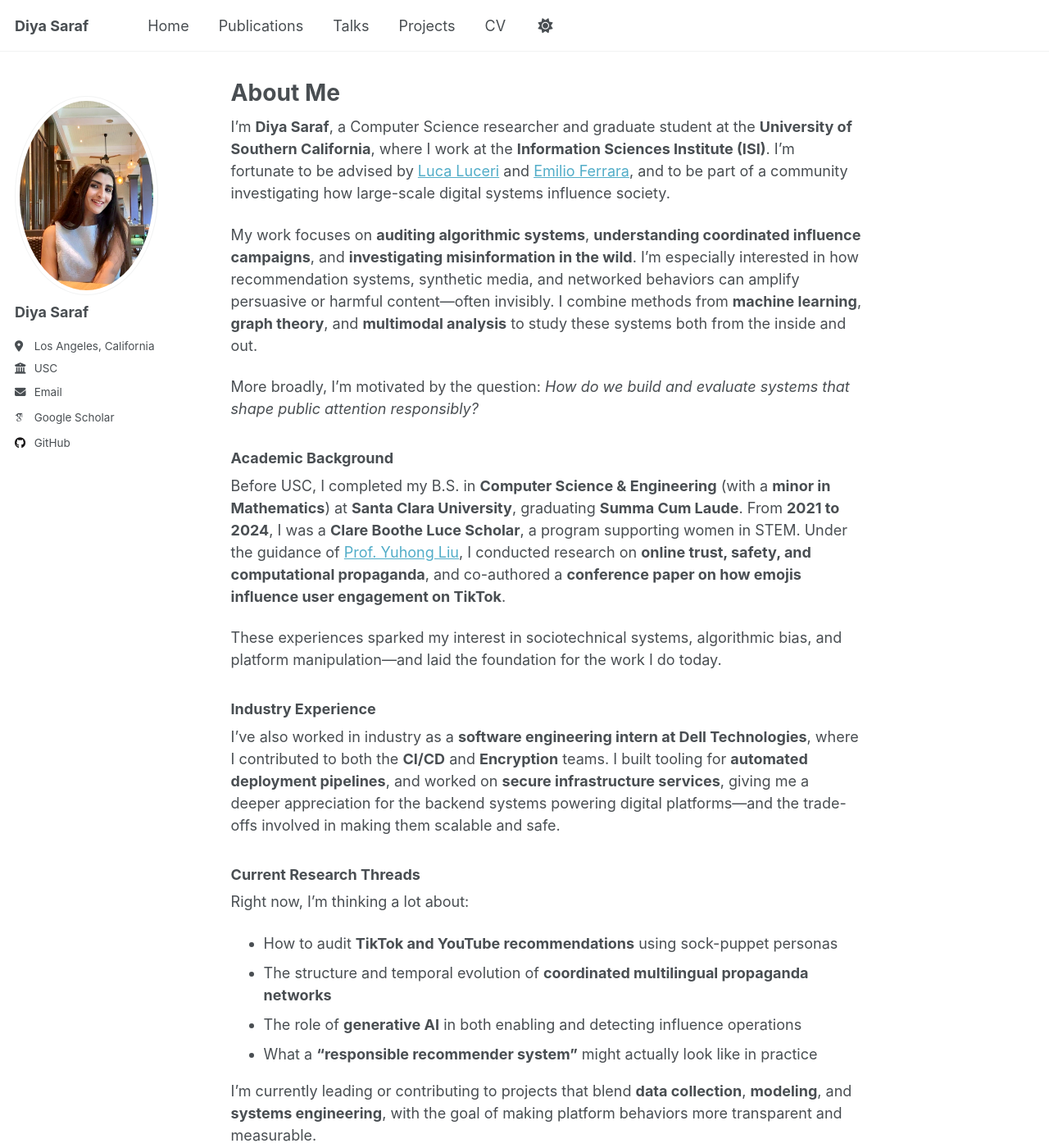
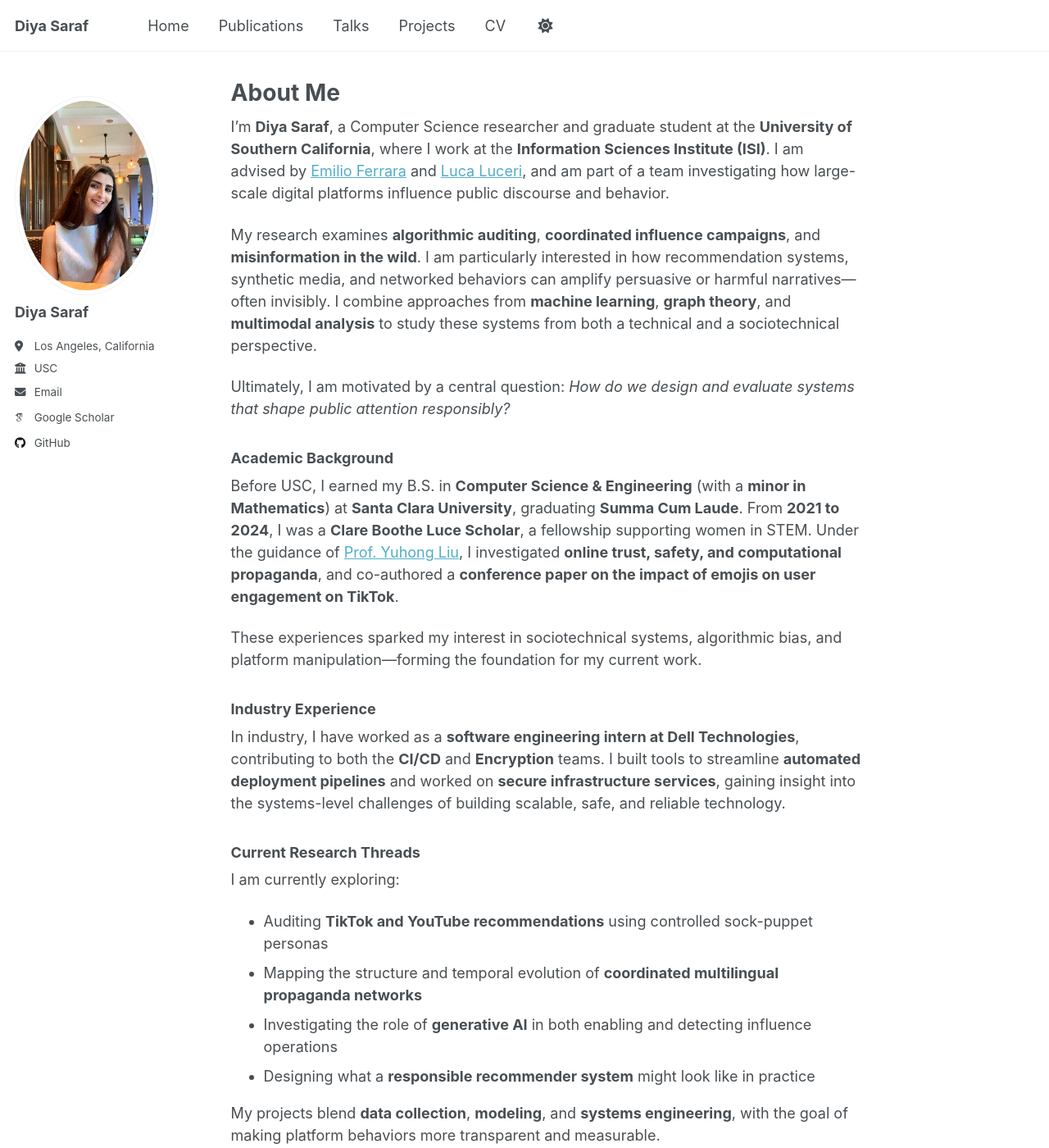
Before and after one commit to ds257/ds7.github.io, a Jekyll site: the page built from _pages/about.md, in a window 1280 px wide and 1400 px high. Shown: the whole window at 82% size. Built offline with Jekyll 4.4.1, drawn with Linux system fonts in a browser that asks for light colours; some web fonts are replaced; a script that is not in the unit is left out; some of the changed text lies outside the part shown.

Commit message:
Update about.md

```diff
--- a/_pages/about.md
+++ b/_pages/about.md
@@ -7,45 +7,43 @@ redirect_from:
   - /about.html
 ---
 
-I’m **Diya Saraf**, a Computer Science researcher and graduate student at the **University of Southern California**, where I work at the **Information Sciences Institute (ISI)**. I’m fortunate to be advised by [Luca Luceri](https://www.luceriluc.it/) and [Emilio Ferrara](http://www.emilio.ferrara.name/), and to be part of a community investigating how large-scale digital systems influence society.
+I’m **Diya Saraf**, a Computer Science researcher and graduate student at the **University of Southern California**, where I work at the **Information Sciences Institute (ISI)**. I am advised by [Emilio Ferrara](http://www.emilio.ferrara.name/) and [Luca Luceri](https://www.luceriluc.it/), and am part of a team investigating how large-scale digital platforms influence public discourse and behavior.
 
-My work focuses on **auditing algorithmic systems**, **understanding coordinated influence campaigns**, and **investigating misinformation in the wild**. I’m especially interested in how recommendation systems, synthetic media, and networked behaviors can amplify persuasive or harmful content—often invisibly. I combine methods from **machine learning**, **graph theory**, and **multimodal analysis** to study these systems both from the inside and out.
+My research examines **algorithmic auditing**, **coordinated influence campaigns**, and **misinformation in the wild**. I am particularly interested in how recommendation systems, synthetic media, and networked behaviors can amplify persuasive or harmful narratives—often invisibly. I combine approaches from **machine learning**, **graph theory**, and **multimodal analysis** to study these systems from both a technical and a sociotechnical perspective.
 
-More broadly, I’m motivated by the question: *How do we build and evaluate systems that shape public attention responsibly?*
+Ultimately, I am motivated by a central question: *How do we design and evaluate systems that shape public attention responsibly?*
 
 ### Academic Background
 
-Before USC, I completed my B.S. in **Computer Science & Engineering** (with a **minor in Mathematics**) at **Santa Clara University**, graduating **Summa Cum Laude**. From **2021 to 2024**, I was a **Clare Boothe Luce Scholar**, a program supporting women in STEM. Under the guidance of [Prof. Yuhong Liu](https://www.scu.edu/engineering/faculty/liu-yuhong/), I conducted research on **online trust, safety, and computational propaganda**, and co-authored a **conference paper on how emojis influence user engagement on TikTok**.
+Before USC, I earned my B.S. in **Computer Science & Engineering** (with a **minor in Mathematics**) at **Santa Clara University**, graduating **Summa Cum Laude**. From **2021 to 2024**, I was a **Clare Boothe Luce Scholar**, a fellowship supporting women in STEM. Under the guidance of [Prof. Yuhong Liu](https://www.scu.edu/engineering/faculty/liu-yuhong/), I investigated **online trust, safety, and computational propaganda**, and co-authored a **conference paper on the impact of emojis on user engagement on TikTok**.
 
-These experiences sparked my interest in sociotechnical systems, algorithmic bias, and platform manipulation—and laid the foundation for the work I do today.
+These experiences sparked my interest in sociotechnical systems, algorithmic bias, and platform manipulation—forming the foundation for my current work.
 
 ### Industry Experience
 
-I’ve also worked in industry as a **software engineering intern at Dell Technologies**, where I contributed to both the **CI/CD** and **Encryption** teams. I built tooling for **automated deployment pipelines**, and worked on **secure infrastructure services**, giving me a deeper appreciation for the backend systems powering digital platforms—and the trade-offs involved in making them scalable and safe.
+In industry, I have worked as a **software engineering intern at Dell Technologies**, contributing to both the **CI/CD** and **Encryption** teams. I built tools to streamline **automated deployment pipelines** and worked on **secure infrastructure services**, gaining insight into the systems-level challenges of building scalable, safe, and reliable technology.
 
 ### Current Research Threads
 
-Right now, I’m thinking a lot about:
+I am currently exploring:
 
-- How to audit **TikTok and YouTube recommendations** using sock-puppet personas
-- The structure and temporal evolution of **coordinated multilingual propaganda networks**
-- The role of **generative AI** in both enabling and detecting influence operations
-- What a **“responsible recommender system”** might actually look like in practice
+- Auditing **TikTok and YouTube recommendations** using controlled sock-puppet personas
+- Mapping the structure and temporal evolution of **coordinated multilingual propaganda networks**
+- Investigating the role of **generative AI** in both enabling and detecting influence operations
+- Designing what a **responsible recommender system** might look like in practice
 
-I’m currently leading or contributing to projects that blend **data collection**, **modeling**, and **systems engineering**, with the goal of making platform behaviors more transparent and measurable.
+My projects blend **data collection**, **modeling**, and **systems engineering**, with the goal of making platform behaviors more transparent and measurable.
 
 ### Collaborators & Mentors
 
-I’ve been fortunate to work with and learn from:
+I have been fortunate to work with and learn from:
 
+- [Emilio Ferrara](http://www.emilio.ferrara.name/), research advisor at USC ISI
 - [Luca Luceri](https://www.luceriluc.it/), research advisor at USC ISI
-- [Emilio Ferrara](http://www.emilio.ferrara.name/), research advisor at USC ISI
 - [Yuhong Liu](https://www.scu.edu/engineering/faculty/liu-yuhong/), undergraduate advisor and mentor
 
 ### Beyond Research
 
-Outside of work, I’m curious about everything from **data storytelling** to **media manipulation**, **history of science**, and **tech accountability**. I love **watching documentaries**, **solving lateral thinking puzzles**, and **exploring visual ways to communicate complex ideas**. I also enjoy reading about algorithmic transparency, media studies, and internet culture. When I’m not at my desk, you’ll probably find me cooking something ambitious, deep in a logic puzzle, or trying to understand a new platform by just...using it.
+Outside of my academic work, I enjoy exploring **data storytelling**, **media manipulation**, and the **history of science and technology**. I am drawn to documentaries, lateral thinking puzzles, and creative ways of communicating complex ideas. When not researching, I might be cooking something ambitious, dissecting a tricky logic puzzle, or experimenting with a new platform—often to better understand the ecosystem it creates.
 
 ---
-
-This site features my research, writing, and ongoing projects. Built using [Academic Pages](https://github.com/academicpages/academicpages.github.io) and hosted via [GitHub Pages](https://pages.github.com).
```
